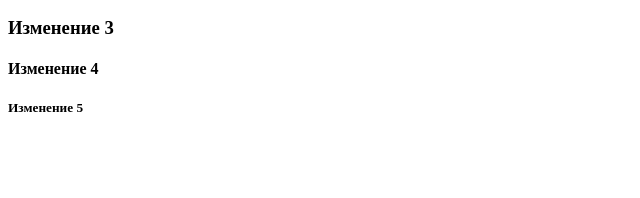
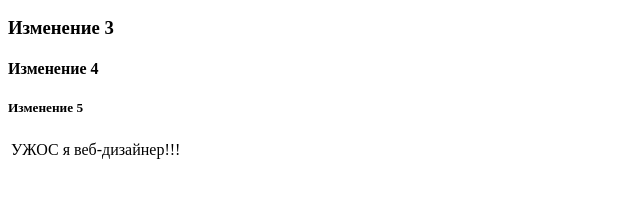
Before and after one commit to RomanNagornih/test, a plain HTML site: page index.html in a window 1280 px wide. Shown: the part 110-308 px from the top of the page, without its empty margins (0-640 px from the left). Drawn offline with Linux system fonts and the light colour scheme.

Commit message:
Update index.html

```diff
--- a/index.html
+++ b/index.html
@@ -5,10 +5,19 @@
 	<meta charset="utf-8">
 </head>
 <body>
-<H1> Просто страница</H1>
+<H1>Просто страница</H1>
 <H2>Изменение 2 </H2>
-<H3> Изменение 3</H3>
+<H3>Изменение 3</H3>
 <H4>Изменение 4 </H4>
 <H5>Изменение 5</H5>
+
+<table>
+	<tr>
+		<td>
+			УЖОС я веб-дизайнер!!!
+		</td>
+	</tr>
+</table>
+
 </body>
 </html>
```
